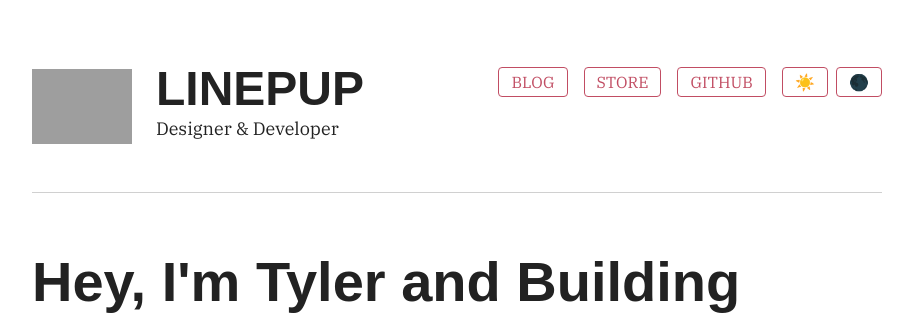
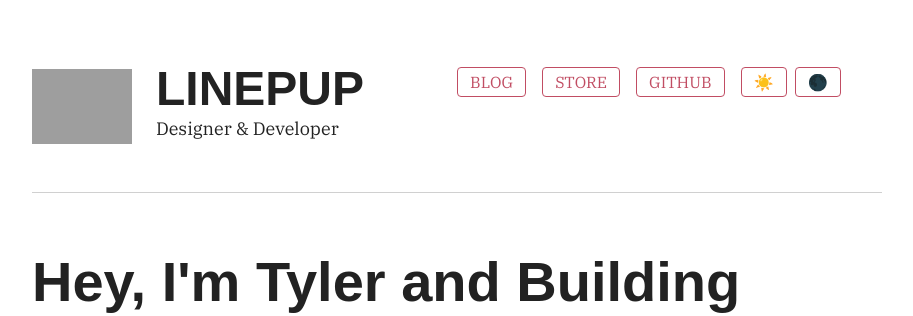
Before and after one commit to tylerwoodcook/linepup_com, a PHP site: page /default.php in a window 1280 px wide. Shown: the top 316 px of the page, without its empty margins (183-1096 px from the left). Run offline with PHP 8.4, Linux system fonts and the light colour scheme; some libraries are stand-ins or nearby versions; some web fonts are replaced; grey boxes are pictures that could not be loaded.

Commit message:
Update styles.css

```diff
--- a/assets/styles.css
+++ b/assets/styles.css
@@ -106,7 +106,7 @@ div.section {
 
 .header-section {
     display: grid;
-    grid-template-columns: 4fr 1fr;
+    grid-template-columns: 1fr 1fr;
     align-items: start;
     margin-bottom: 56px;
     padding: 24px 0;
@@ -160,12 +160,13 @@ body.theme-dark .nav-item:hover {
   .header-section {
     margin-bottom: 32px;
     padding-bottom: 32px;
+    grid-template-columns: 1fr;
   }
-  .header-title-container {
+  /* .header-title-container {
     flex-direction: column;
     align-items: start;
     gap: 0;
-  }
+  } */
   .header-logo {
     max-width: 80px;
   }
```
